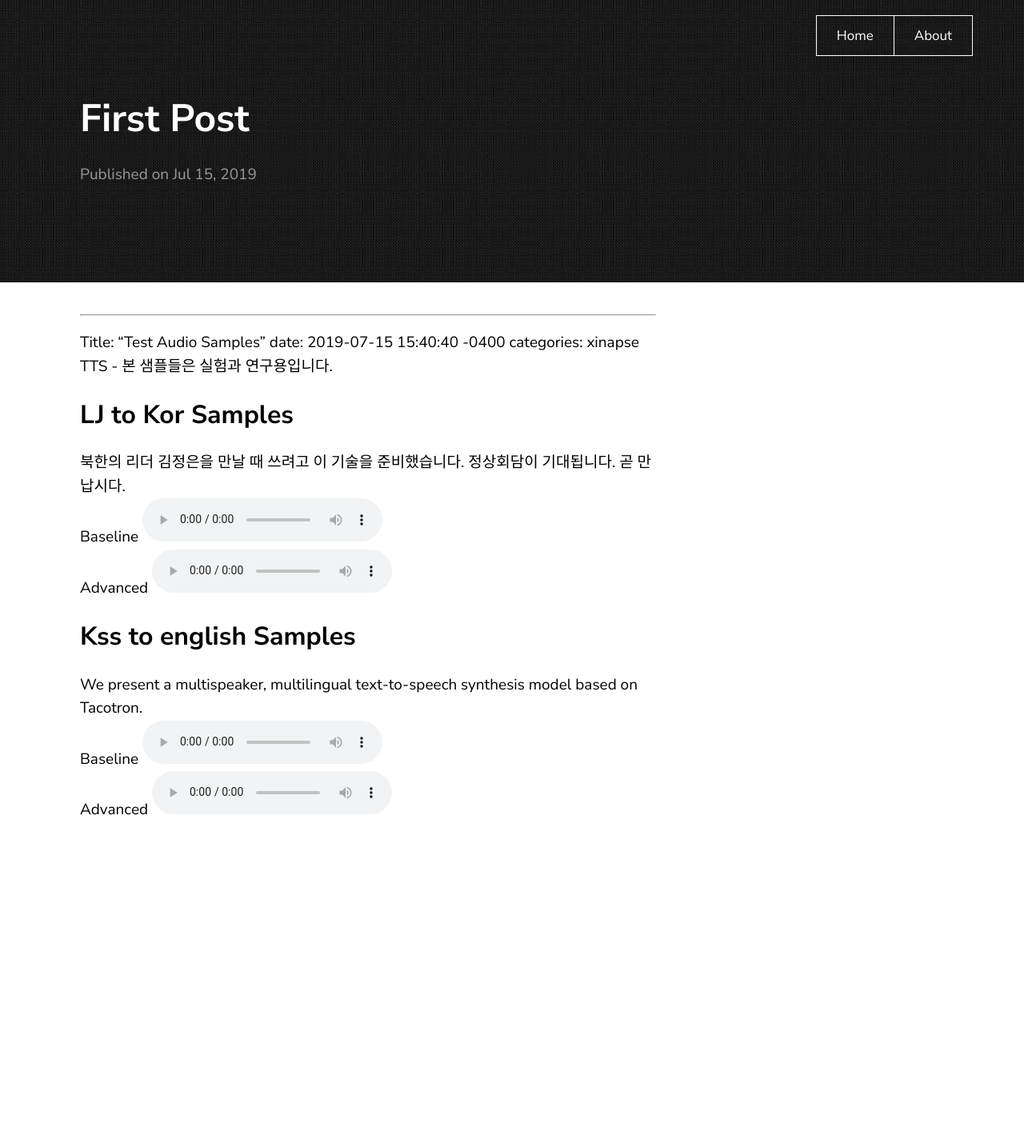
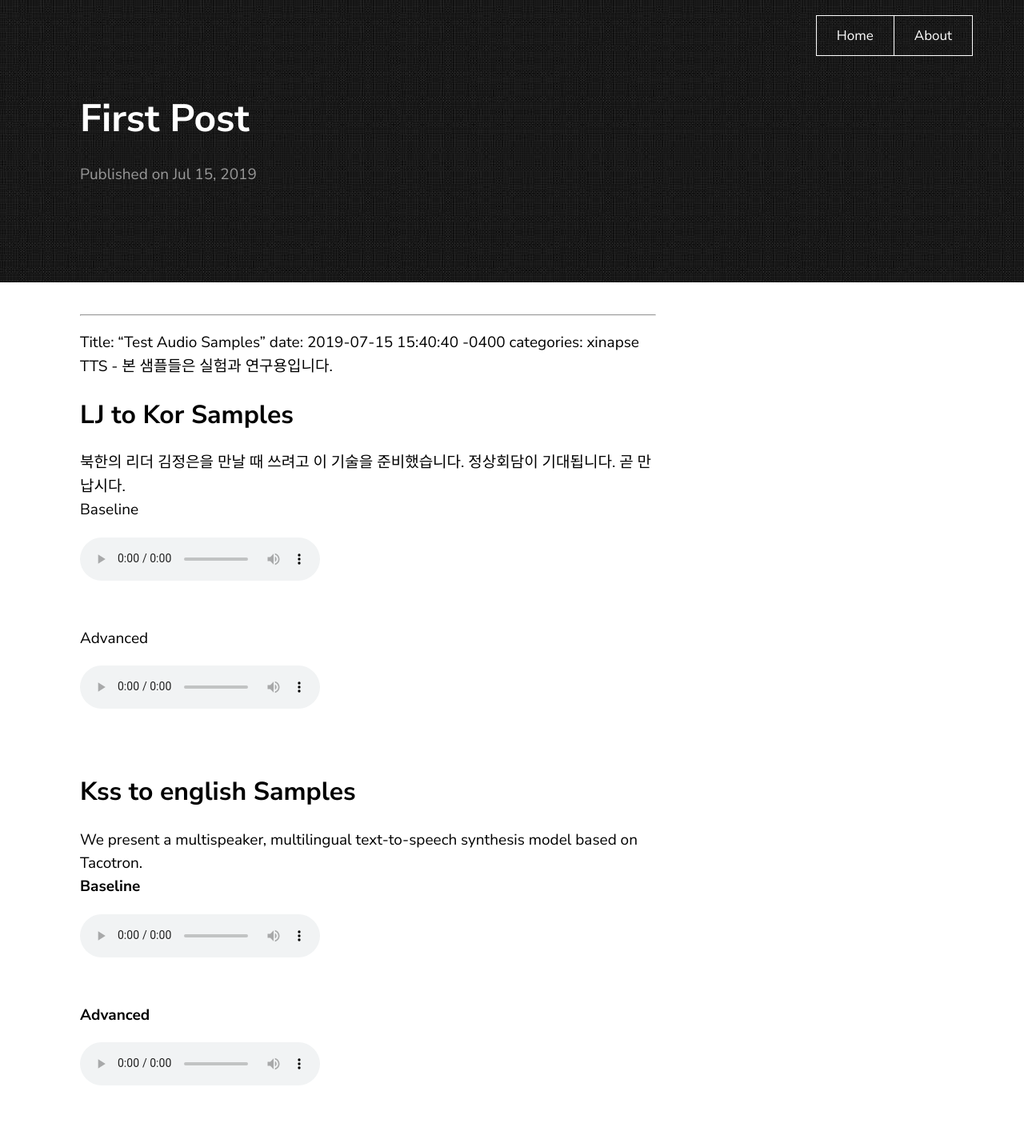
Before and after one commit to Ondal90/ondal90, a Jekyll site: the page built from _posts/2019-07-15-first-post.md, in a window 1280 px wide. Shown: the whole page at 80% size. Built offline with Jekyll 4.4.1, drawn with Linux system fonts in a browser that asks for light colours; our own code applies the rules of GitHub Pages for plain Markdown files; before the commit the page ends 1047 px from its top, so only the background shows below that.

Commit message:
Update 2019-07-15-first-post.md

```diff
--- a/_posts/2019-07-15-first-post.md
+++ b/_posts/2019-07-15-first-post.md
@@ -7,10 +7,14 @@ categories: xinapse TTS
 
 <h2>LJ to Kor Samples</h2>
 북한의 리더 김정은을 만날 때 쓰려고 이 기술을 준비했습니다. 정상회담이 기대됩니다. 곧 만납시다.<br>
-Baseline <audio src="/audio_samples/LJ_Baseline2.wav" controls></audio> <br>
-Advanced <audio src="/audio_samples/LJ_new.wav" controls></audio><br>
+Baseline
+<audio src="/audio_samples/LJ_Baseline2.wav" controls></audio> <br>
+Advanced
+<audio src="/audio_samples/LJ_new.wav" controls></audio><br>
 
 <h2>Kss to english Samples</h2>
 We present a multispeaker, multilingual text-to-speech synthesis model based on Tacotron.<br>
-Baseline <audio src="/audio_samples/Kss_Baseline.wav" controls></audio> <br>
-Advanced <audio src="/audio_samples/kss_new.wav" controls></audio><br>
+<b>Baseline</b>
+<audio src="/audio_samples/Kss_Baseline.wav" controls></audio> <br>
+<b>Advanced</b>
+<audio src="/audio_samples/kss_new.wav" controls></audio><br>
```
